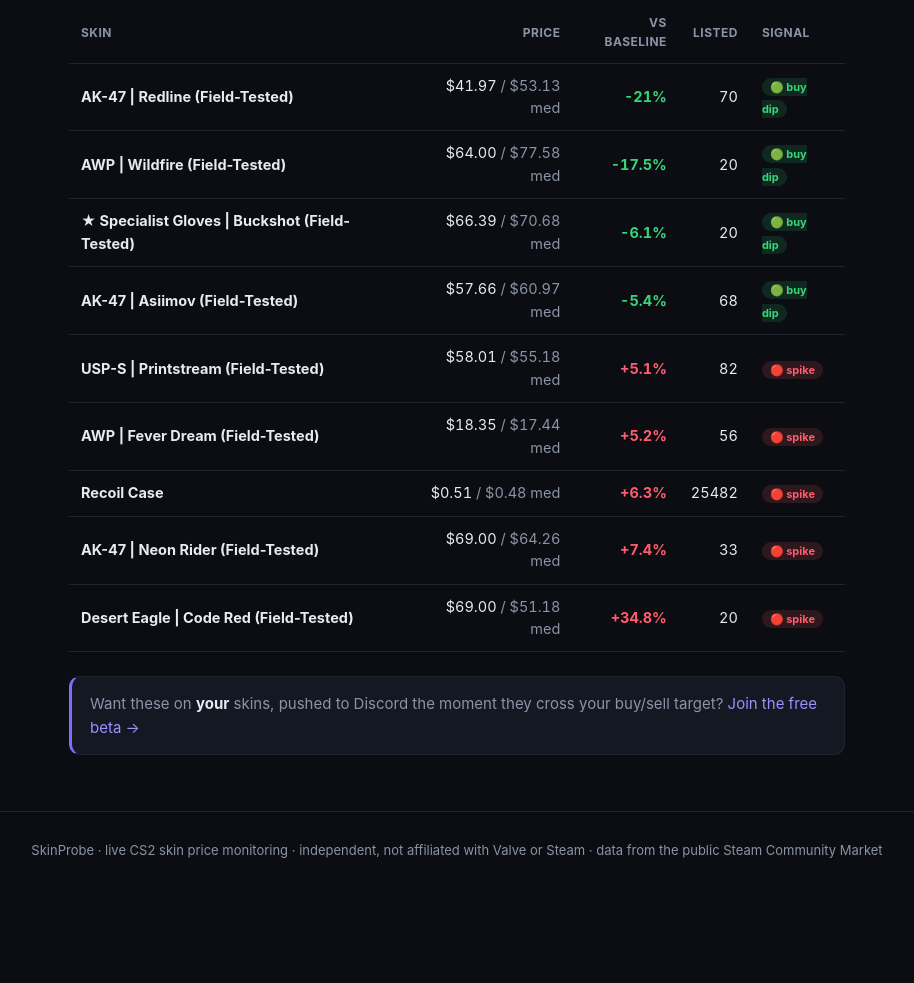
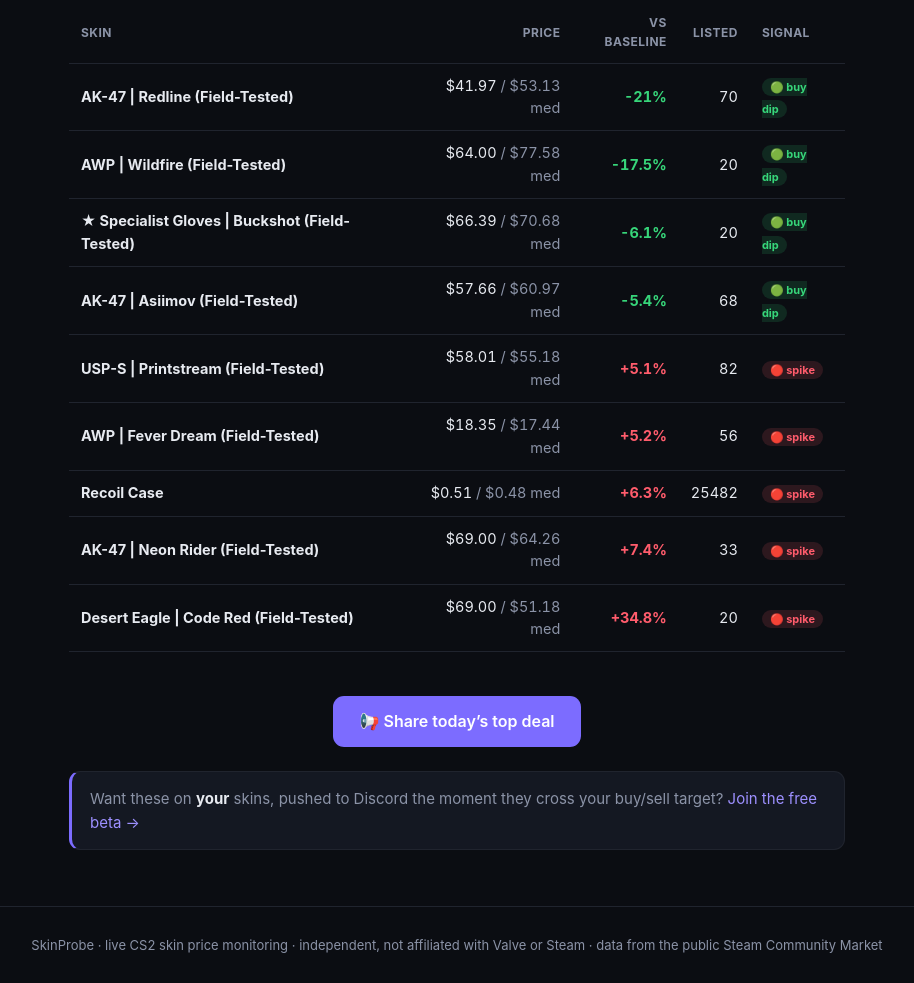
Before and after one commit to willylam2222-bot/skinprobe-site, a plain HTML site: page docs/movers.html in a window 1280 px wide. Shown: the part 271-1254 px from the top of the page, without its empty margins (183-1097 px from the left). Before the commit the page ends 1159 px from the top, so only its background shows below. Drawn offline with Linux system fonts and the light colour scheme.

Commit message:
board: 'share top deal' button — every visitor becomes amplification

```diff
--- a/docs/movers.html
+++ b/docs/movers.html
@@ -66,6 +66,15 @@
           `<td><span class="pill ${cls}">${x.kind==='deal'?'🟢 buy dip':'🔴 spike'}</span></td></tr>`;
   }
   b.innerHTML='<table><thead><tr><th>Skin</th><th style="text-align:right">Price</th><th style="text-align:right">vs baseline</th><th style="text-align:right">Listed</th><th>Signal</th></tr></thead><tbody>'+rows+'</tbody></table>';
+  // share the biggest deal — turns any visitor into amplification
+  const deals=m.filter(x=>x.kind==='deal');
+  if(deals.length){
+    const top=deals[0];
+    const txt='🟢 CS2 deal watch — '+top.name+' is '+money(top.price)+', ~'+Math.abs(top.dev)+'% under its Steam median. Live board of skins under median:';
+    const url='https://willylam2222-bot.github.io/skinprobe-site/movers.html';
+    const tw='https://twitter.com/intent/tweet?text='+encodeURIComponent(txt)+'&url='+encodeURIComponent(url)+'&hashtags=CS2,csgoskins,skintrading';
+    b.insertAdjacentHTML('beforeend','<div style="margin-top:18px;text-align:center"><a class="cta" href="'+tw+'" target="_blank" rel="noopener">📢 Share today’s top deal</a></div>');
+  }
 }).catch(()=>{document.getElementById('board').innerHTML='<div class="empty">Board is warming up — check back shortly.</div>';});
 </script>
 </body>
```
